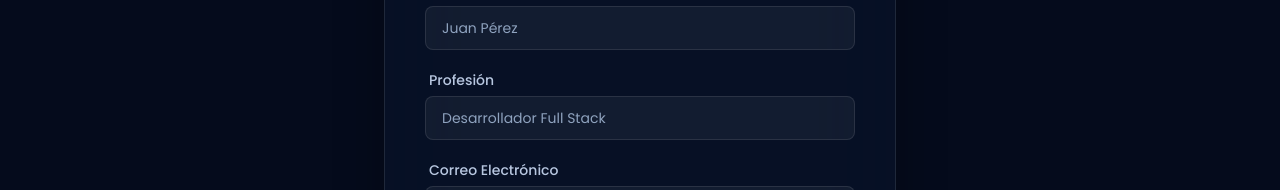
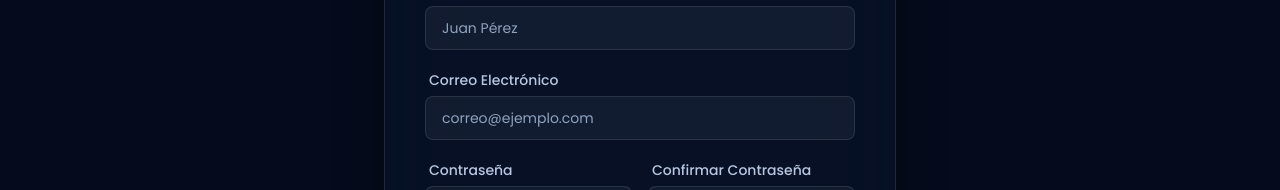
Before and after one commit to JoseQuirozPerez777/Tis-front-, a React (Vite) app: page /register in a window 1280 px wide. Shown: the part 274-464 px from the top of the page. Built offline with nearby package versions, Linux system fonts and the light colour scheme; no server answers.

Commit message:
imput text eliminado

```diff
--- a/src/features/register/components/RegisterForm.tsx
+++ b/src/features/register/components/RegisterForm.tsx
@@ -29,14 +29,6 @@ export const RegisterForm = () => {
             {...register('fullName')}
             error={errors.fullName?.message}
             autoComplete="name"
-            className="bg-white/5 border-white/10 focus:border-brand-azul-brillante/50 transition-all"
-          />
-
-          <Input
-            label="Profesión"
-            placeholder="Desarrollador Full Stack"
-            {...register('profession')}
-            error={errors.profession?.message}
             className="bg-white/5 border-white/10 focus:border-brand-azul-brillante/50 transition-all"
           />
 
```
